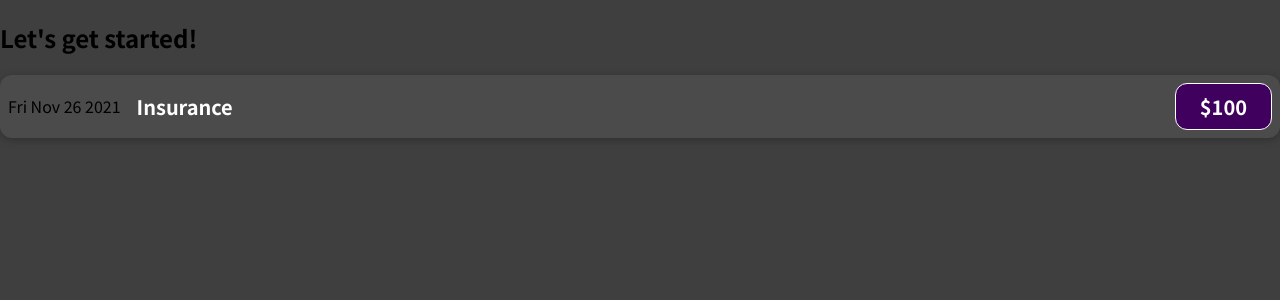
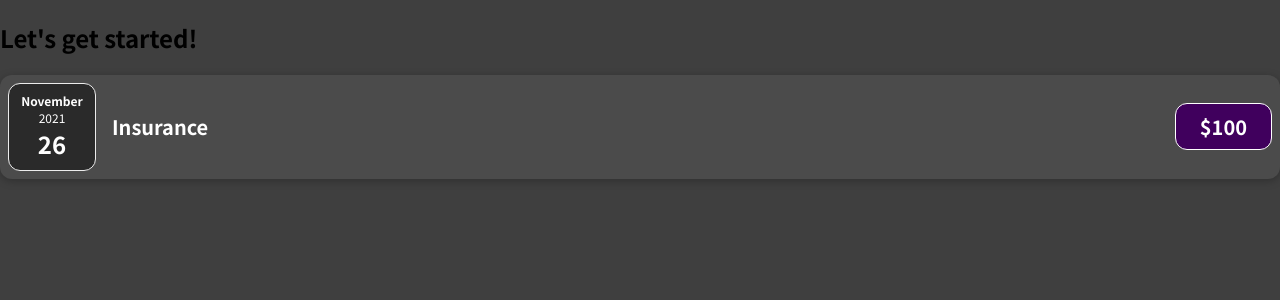
Before and after one commit to rafy13/ExpenseTracker, a JavaScript app: page / in a window 1280 px wide. Shown: the top 300 px of the page. Built offline with nearby package versions, Linux system fonts and the light colour scheme.

Commit message:
Split expense item into multiple component, add css for the expense date component

```diff
--- /dev/null
+++ b/src/components/ExpenseDate.css
@@ -0,0 +1,26 @@
+.expense-date {
+	display: flex;
+	flex-direction: column;
+	width: 5.5rem;
+	height: 5.5rem;
+	border: 1px solid #ececec;
+	background-color: #2a2a2a;
+	color: white;
+	border-radius: 12px;
+	align-items: center;
+	justify-content: center;
+}
+
+.expense-date__month {
+	font-size: 0.75rem;
+	font-weight: bold;
+}
+
+.expense-date__year {
+	font-size: 0.75rem;
+}
+
+.expense-date__day {
+	font-size: 1.5rem;
+	font-weight: bold;
+}
--- /dev/null
+++ b/src/components/ExpenseDate.js
@@ -0,0 +1,18 @@
+import "./ExpenseDate.css";
+
+function ExpenseDate(props) {
+	const { date } = props;
+	const month = date.toLocaleString("en-US", { month: "long" });
+	const day = date.toLocaleString("en-US", { day: "2-digit" });
+	const year = date.getFullYear();
+
+	return (
+		<div className="expense-date">
+			<div className="expense-date__month">{month}</div>
+			<div className="expense-date__year">{year}</div>
+			<div className="expense-date__day">{day}</div>
+		</div>
+	);
+}
+
+export default ExpenseDate;
--- a/src/components/ExpenseItem.js
+++ b/src/components/ExpenseItem.js
@@ -1,3 +1,4 @@
+import ExpenseDate from "./ExpenseDate";
 import "./ExpenseItem.css";
 
 function ExpenseItem(props) {
@@ -5,7 +6,7 @@
 
 	return (
 		<div className="expense-item">
-			<div>{date.toDateString()}</div>
+			<ExpenseDate date={date} />
 			<div className="expense-item__description">
 				<h2>{title}</h2>
 				<div className="expense-item__price">${amount}</div>
```
